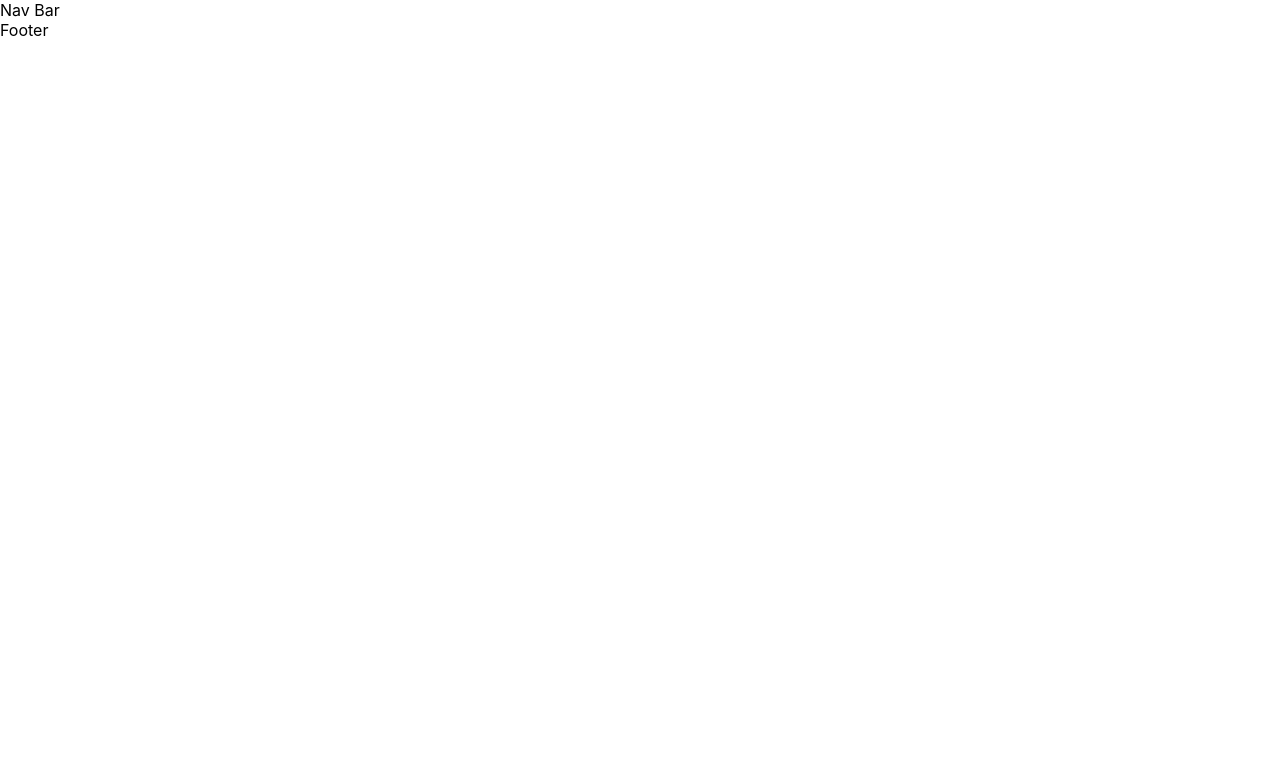
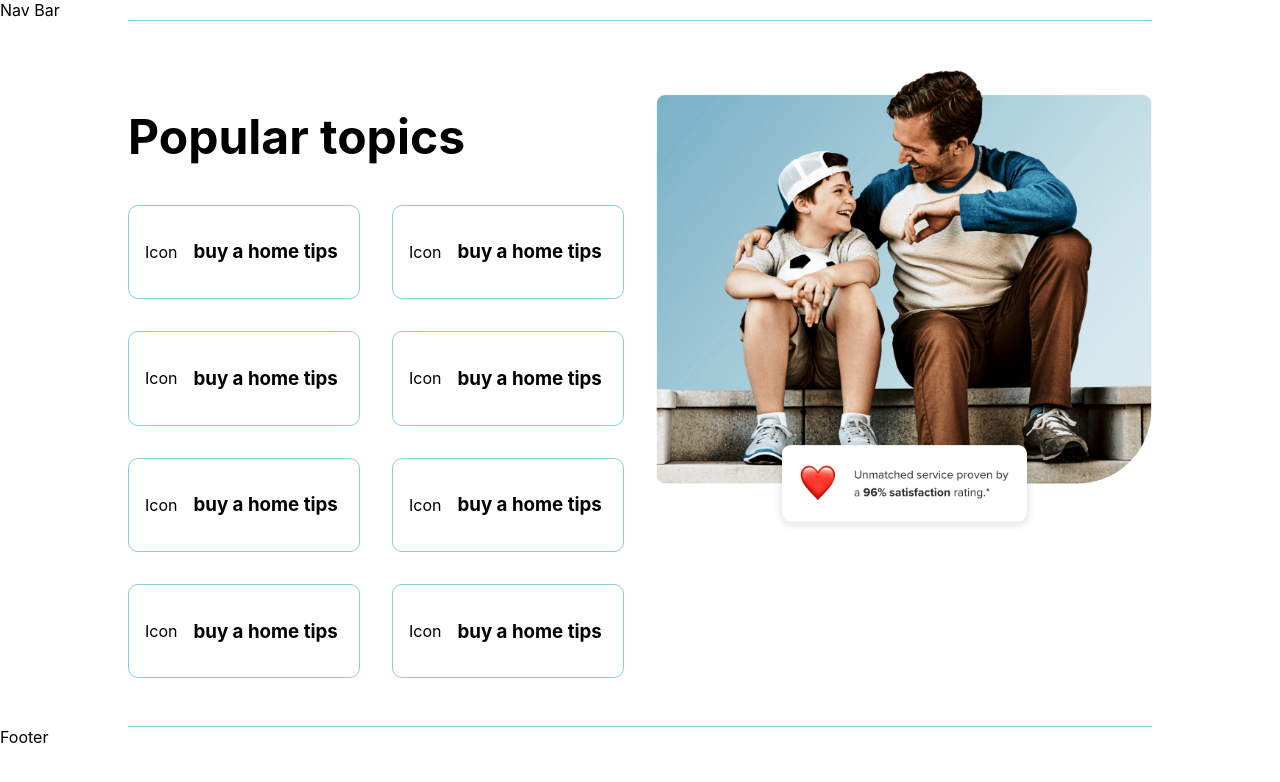
Before and after one commit to shuvo-h/rate-mortgage, a React (Create React App) app: page / in a window 1280 px wide. Shown: the top 782 px of the page. Built offline with nearby package versions, Linux system fonts and the light colour scheme.

Commit message:
added popular section

```diff
--- a/src/App.css
+++ b/src/App.css
@@ -98,3 +98,18 @@
   transform: scale(1.1);
   transition: all 0.4s ease-in-out;
 }
+
+.topic{
+  border: 1px solid skyblue;
+  padding: 1rem;
+  border-radius: 10px;
+  display: flex;
+  align-items: center;
+  gap: 1rem;
+  transition: all 0.4s ease-in-out;
+}
+
+.topic:hover{
+  transform: scale(1.1);
+  transition: all 0.4s ease-in-out;
+}
--- /dev/null
+++ b/src/views/components/HomeComponents/Topic.js
@@ -0,0 +1,15 @@
+import React from 'react';
+
+const Topic = ({topic}) => {
+
+    return (
+        <div>
+            <div className='topic'>
+                <div>{topic.icon}</div>
+                <h3>{topic.title}</h3>
+            </div>
+        </div>
+    );
+};
+
+export default Topic;
--- /dev/null
+++ b/src/views/components/HomeComponents/Topics.js
@@ -0,0 +1,33 @@
+import React from 'react';
+import Topic from './Topic';
+
+const topics = [
+    {icon:"Icon", title:"buy a home tips"},
+    {icon:"Icon", title:"buy a home tips"},
+    {icon:"Icon", title:"buy a home tips"},
+    {icon:"Icon", title:"buy a home tips"},
+    {icon:"Icon", title:"buy a home tips"},
+    {icon:"Icon", title:"buy a home tips"},
+    {icon:"Icon", title:"buy a home tips"},
+    {icon:"Icon", title:"buy a home tips"},
+]
+
+const Topics = () => {
+    return (
+        <section style={{display:"grid", gridTemplateColumns:"repeat(2,1fr)", gap:"2rem", borderTop:"1px solid skyblue", borderBottom:"1px solid skyblue", padding:"3rem 0"}} className="container">
+            <div>
+                <h2 style={{fontSize:"3rem", lineHeight:"3.5rem"}}>Popular topics</h2>
+                <div style={{display:"grid", gridTemplateColumns:"repeat(2,1fr)", gap:"2rem"}}>
+                    {
+                        topics.map(topic => <Topic topic={topic} key={topic.title}></Topic>)
+                    }
+                </div>
+            </div>
+            <div>
+                <img style={{width:"100%"}} src={"/assets/images/topic.png"} alt="banner" />
+            </div>
+        </section>
+    );
+};
+
+export default Topics;
--- a/src/views/pages/Home.js
+++ b/src/views/pages/Home.js
@@ -5,6 +5,7 @@ import Calculator from '../components/HomeComponents/Calculator';
 import DigitalPersonal from '../components/HomeComponents/DigitalPersonal';
 import Mortgage from '../components/HomeComponents/Mortgage';
 import PurchaseWork from '../components/HomeComponents/PurchaseWork';
+import Topics from '../components/HomeComponents/Topics';
 import NavBar from '../components/NavBar';
 
 const Home = () => {
@@ -20,7 +21,7 @@ const Home = () => {
                 {/* <PurchaseWork></PurchaseWork> */}
                 {/* <DigitalPersonal></DigitalPersonal> */}
                 {/* <Mortgage></Mortgage> */}
-
+                <Topics></Topics>
             </body>
             <footer>
                 <Footer></Footer>
```
Also changed, not shown: public/assets/images/topic.png (added).
